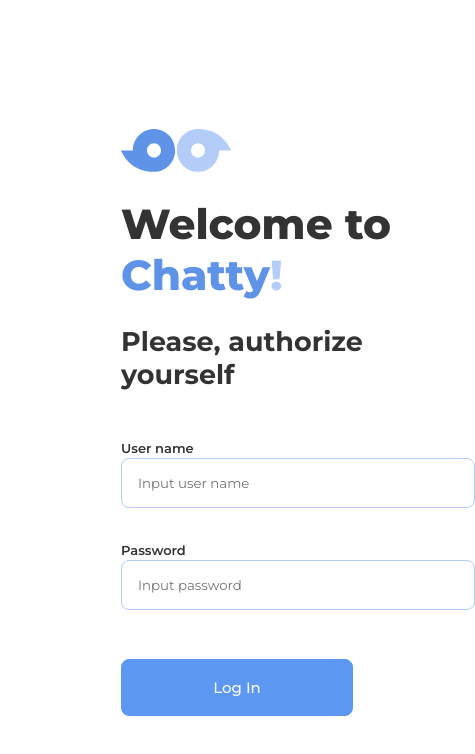
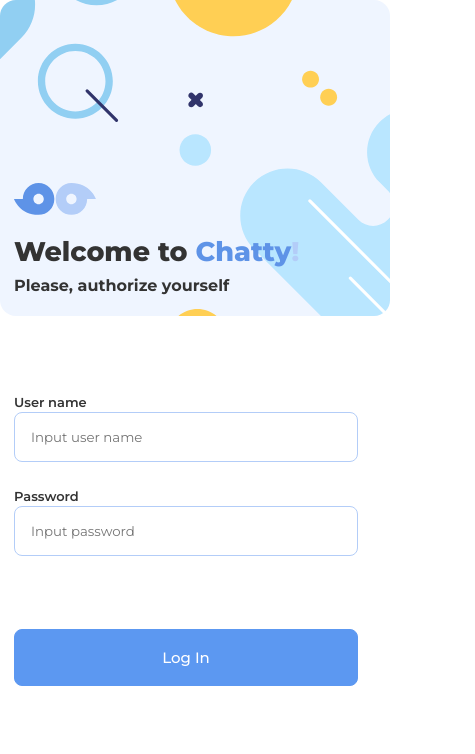
Before and after one commit to mark-avd/hw-project, a React (Create React App) app: page / in a window 390 px wide. Shown: the top 754 px of the page, 475 px wide, since content can reach past the window. Built offline with nearby package versions, Linux system fonts and the light colour scheme.

Commit message:
feat: add mobile login page

```diff
--- a/src/App.scss
+++ b/src/App.scss
@@ -41,3 +41,35 @@ p {
     font-weight: 500;
     line-height: 20px;
 }
+
+@media screen and (max-width: 500px) {
+    h1 {
+        font-size: 27px;
+        font-weight: 800;
+        line-height: 33px;
+    }
+
+    h2 {
+        font-size: 16px;
+        font-weight: bold;
+        line-height: 20px;
+    }
+
+    h3 {
+        font-size: 15px;
+        font-weight: bold;
+        line-height: 18px;
+    }
+
+    h4 {
+        font-size: 13px;
+        font-weight: bold;
+        line-height: 16px;
+    }
+
+    p {
+        font-size: 14px;
+        font-weight: 500;
+        line-height: 17px;
+    }
+}
--- a/src/components/atoms/Button/index.tsx
+++ b/src/components/atoms/Button/index.tsx
@@ -4,24 +4,12 @@ import './style.scss'
 interface Button {
     buttonText: string
     isDisabled: boolean
-    onClick: (value: React.MouseEvent) => void
-    onDoubleClick: (value: React.MouseEvent) => void
+    type: 'button' | 'submit' | 'reset' | undefined
 }
 
-const Button: React.FC<Button> = ({
-    buttonText,
-    onClick,
-    onDoubleClick,
-    isDisabled,
-}) => {
+const Button: React.FC<Button> = ({ buttonText, isDisabled, type }) => {
     return (
-        <button
-            onClick={onClick}
-            className={'button'}
-            disabled={isDisabled}
-            onDoubleClick={onDoubleClick}
-            type={'submit'}
-        >
+        <button className={'button'} disabled={isDisabled} type={type}>
             {buttonText}
         </button>
     )
--- a/src/components/atoms/Input/index.tsx
+++ b/src/components/atoms/Input/index.tsx
@@ -17,12 +17,12 @@ const Input: React.FC<Input> = ({
     type,
     name,
     isError,
-    noBorder
+    noBorder,
 }) => {
     const inputClass = classNames({
         input: true,
         input_errored: isError,
-        input_borderless: noBorder
+        input_borderless: noBorder,
     })
 
     return (
--- a/src/components/molecules/FormField/style.scss
+++ b/src/components/molecules/FormField/style.scss
@@ -1,7 +1,7 @@
 .form-field {
   display: inline-block;
   position: relative;
-  width: 354px;
+  width: 100%;
 
   &__label-text {
     font-size: 13px;
--- a/src/components/organisms/LoginForm/index.tsx
+++ b/src/components/organisms/LoginForm/index.tsx
@@ -1,6 +1,6 @@
 import React, { useState } from 'react'
 import Button from './../../atoms/Button'
-import FormInput from './../../molecules/FormField'
+import FormField from './../../molecules/FormField'
 import LogoIcons from './../../atoms/LogoIcons'
 import GreetingText from './../../atoms/GreetingText'
 import { NavLink } from 'react-router-dom'
@@ -9,12 +9,6 @@ import './style.scss'
 const LoginForm: React.FC = () => {
     const [isError, setError] = useState<boolean>(false)
     const [isDisabled, setDisabled] = useState<boolean>(false)
-    const onClick = (event: React.SyntheticEvent): void => {
-        setError((prevState) => !prevState)
-    }
-    const onDoubleClick = (): void => {
-        setDisabled((prevState) => !prevState)
-    }
 
     return (
         <div className={'login-form'}>
@@ -29,7 +23,7 @@ const LoginForm: React.FC = () => {
             </h2>
             <form>
                 <div className={'login-form__input'}>
-                    <FormInput
+                    <FormField
                         name={'login'}
                         isError={isError}
                         placeholder={'Input user name'}
@@ -39,7 +33,7 @@ const LoginForm: React.FC = () => {
                     />
                 </div>
                 <div className={'login-form__input'}>
-                    <FormInput
+                    <FormField
                         name={'password'}
                         isError={isError}
                         placeholder={'Input password'}
@@ -51,9 +45,8 @@ const LoginForm: React.FC = () => {
                 <div className={'login-form__button'}>
                     <NavLink to={'/chat'}>
                         <Button
+                            type={'submit'}
                             buttonText={'Log In'}
-                            onClick={onClick}
-                            onDoubleClick={onDoubleClick}
                             isDisabled={isDisabled}
                         />
                     </NavLink>
--- a/src/components/organisms/LoginForm/style.scss
+++ b/src/components/organisms/LoginForm/style.scss
@@ -4,7 +4,7 @@
   flex-direction: column;
 
   &__logo-icons {
-    height: 54px;
+    height: 100%;
     width: 112px;
   }
 
@@ -18,6 +18,7 @@
 
   &__input {
     margin-bottom: 10px;
+    width: 354px;
   }
 
   &__button {
@@ -25,3 +26,38 @@
     width: 232px;
   }
 }
+
+@media screen and (max-width: 500px) {
+  .login-form {
+    align-items: flex-start;
+    display: flex;
+    flex-direction: column;
+
+    &__logo-icons {
+      margin-top: 183px;
+      width: 84px;
+
+      img {
+        height: 32px;
+      }
+    }
+
+    &__subheading {
+      margin: 8px 0 97px;
+    }
+
+    &__input {
+      margin-bottom: 2px;
+      width: 100%;
+    }
+
+    &__button {
+      margin-top: 50px;
+      width: 100%;
+    }
+
+    form {
+      width: 100%;
+    }
+  }
+}
--- a/src/components/templates/LoginTemplate/style.scss
+++ b/src/components/templates/LoginTemplate/style.scss
@@ -15,3 +15,24 @@
     width: 50%;
   }
 }
+
+@media screen and (max-width: 500px) {
+  .login-screen {
+    position: relative;
+
+    &__form {
+      margin: 0 32px 0 14px;
+      width: 100%;
+    }
+
+    &__background {
+      background-image: url("./../../../assets/login-background-mobile.svg");
+      border-radius: 16px;
+      height: 316px;
+      position: absolute;
+      top: 0;
+      width: 100%;
+      z-index: -1;
+    }
+  }
+}
```
Also changed, not shown: src/assets/login-background-mobile.svg (added).
